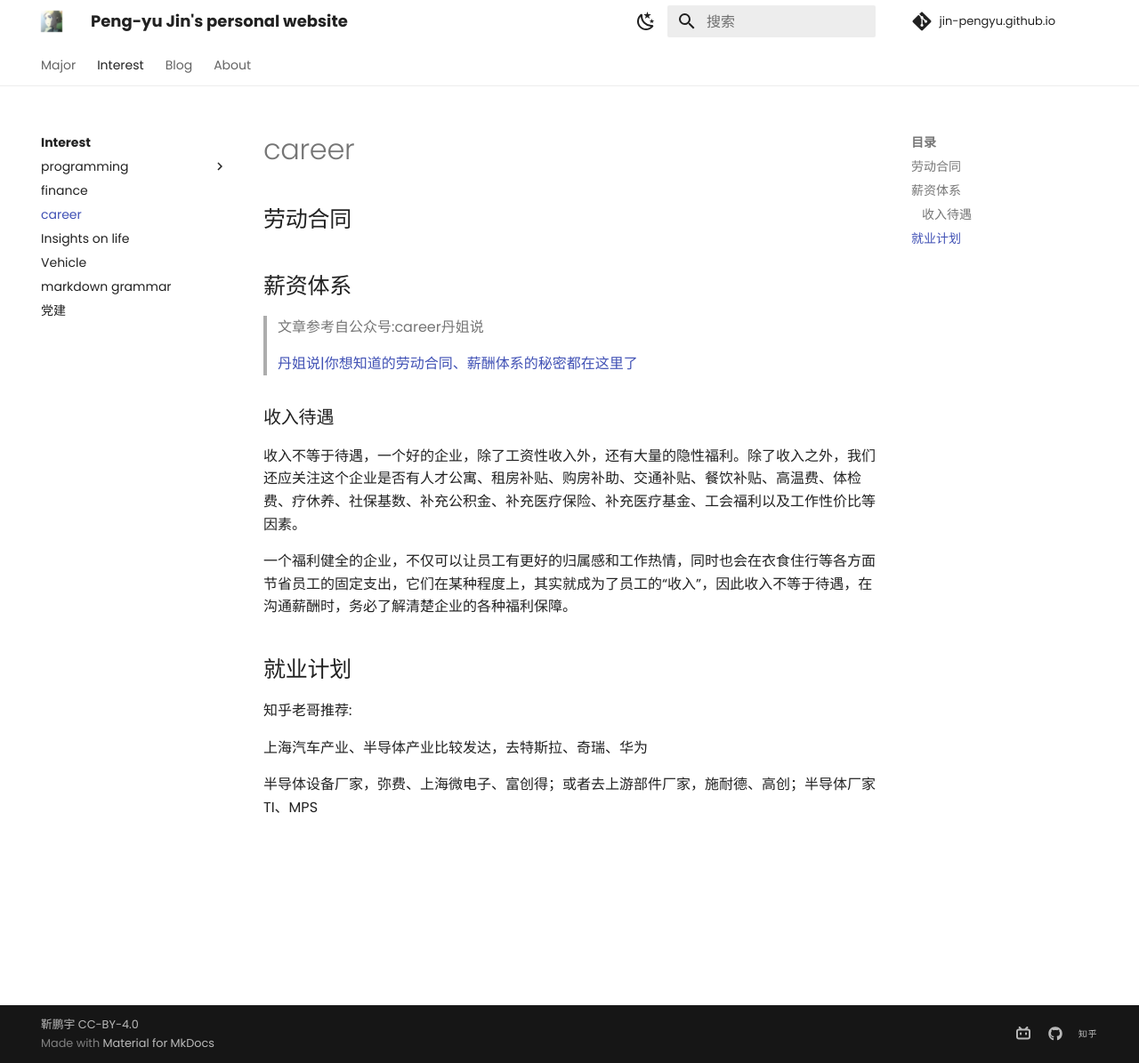
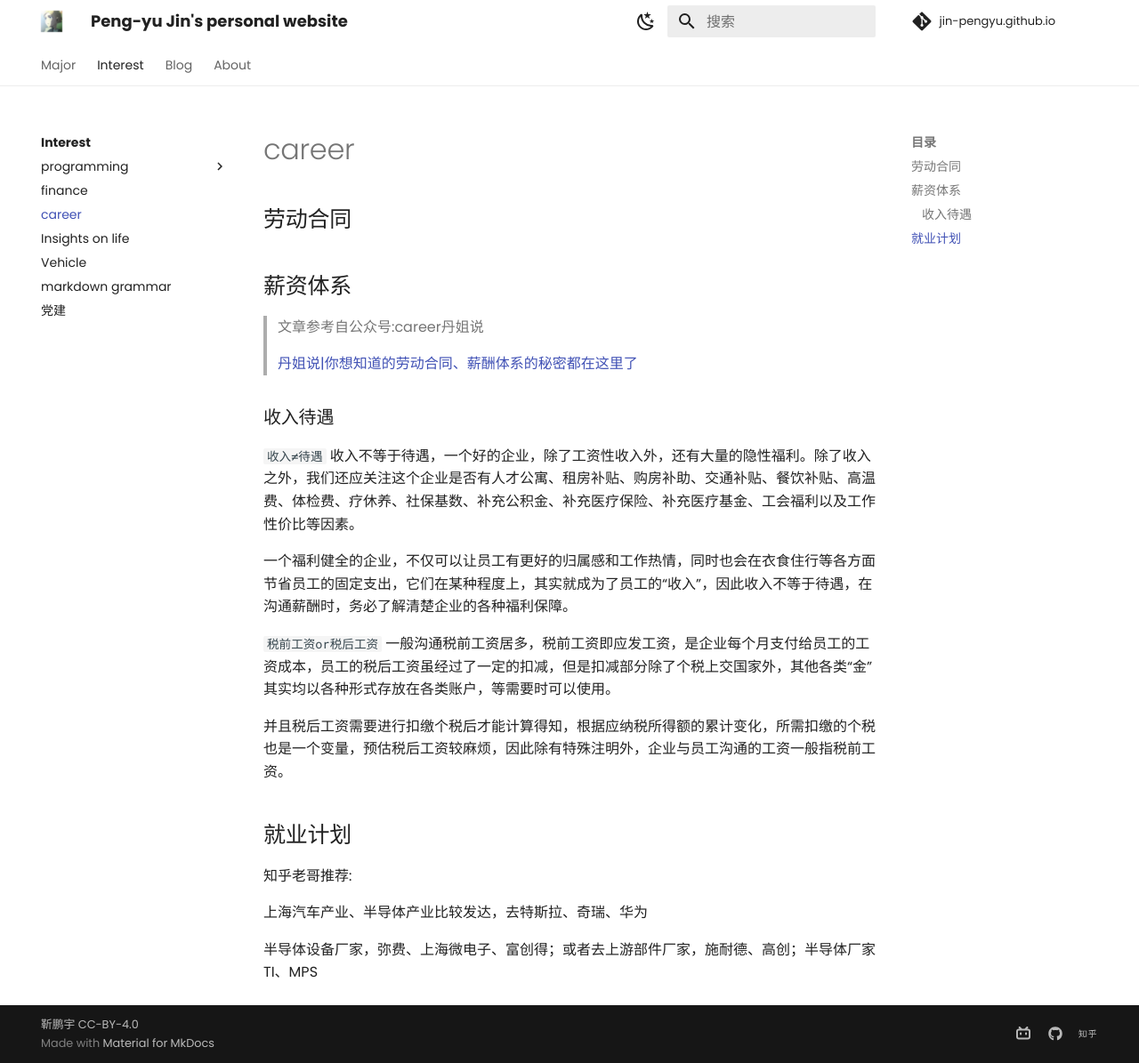
Before and after one commit to Pengyu-Jin/Pengyu-Jin.github.io, an MkDocs documentation site: the page built from docs/interest/career/career.md, in a window 1280 px wide and 1195 px high. Shown: the whole window at 89% size. Built offline with MkDocs 1.6.1 and Material for MkDocs 9.7.7, drawn with Linux system fonts in a browser that asks for light colours; comment, search, counter and statistics services are not loaded.

Commit message:
career20240509

```diff
--- a/docs/interest/career/career.md
+++ b/docs/interest/career/career.md
@@ -7,9 +7,15 @@
 
 
 ### 收入待遇
+`收入≠待遇`
 收入不等于待遇，一个好的企业，除了工资性收入外，还有大量的隐性福利。除了收入之外，我们还应关注这个企业是否有人才公寓、租房补贴、购房补助、交通补贴、餐饮补贴、高温费、体检费、疗休养、社保基数、补充公积金、补充医疗保险、补充医疗基金、工会福利以及工作性价比等因素。
 
 一个福利健全的企业，不仅可以让员工有更好的归属感和工作热情，同时也会在衣食住行等各方面节省员工的固定支出，它们在某种程度上，其实就成为了员工的“收入”，因此收入不等于待遇，在沟通薪酬时，务必了解清楚企业的各种福利保障。
+
+`税前工资or税后工资`
+一般沟通税前工资居多，税前工资即应发工资，是企业每个月支付给员工的工资成本，员工的税后工资虽经过了一定的扣减，但是扣减部分除了个税上交国家外，其他各类“金”其实均以各种形式存放在各类账户，等需要时可以使用。
+
+并且税后工资需要进行扣缴个税后才能计算得知，根据应纳税所得额的累计变化，所需扣缴的个税也是一个变量，预估税后工资较麻烦，因此除有特殊注明外，企业与员工沟通的工资一般指税前工资。
 
 ## 就业计划
 知乎老哥推荐:
```
